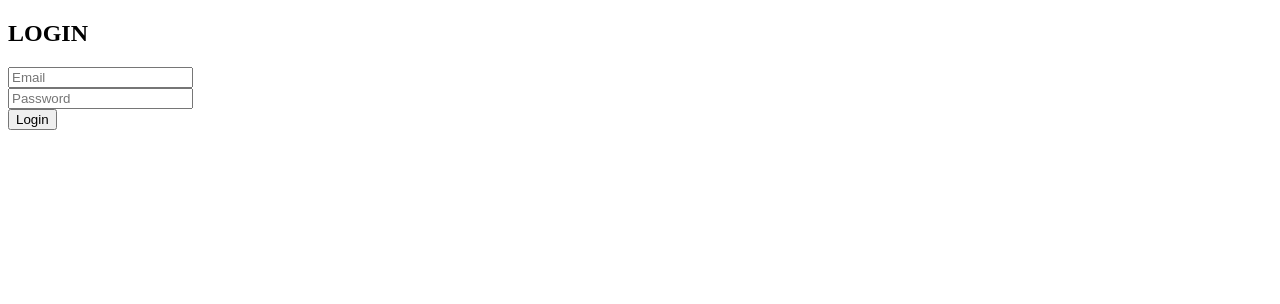
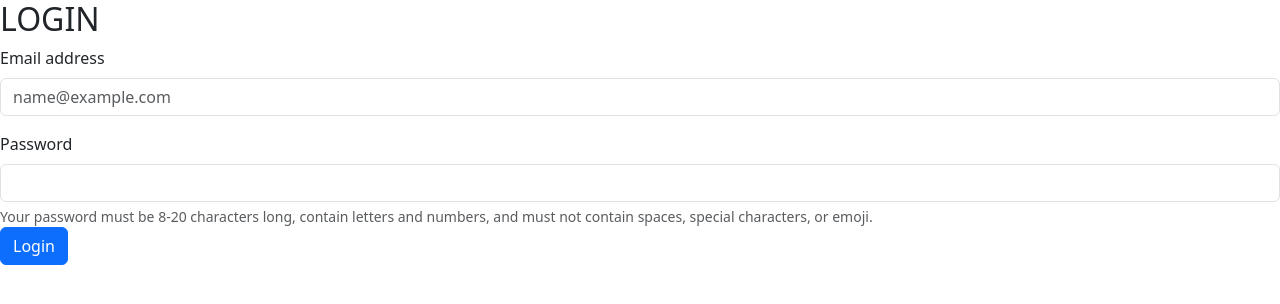
Before and after one commit to tushar0i/flask_test, a Flask app: page /login in a window 1280 px wide. Shown: the top 304 px of the page. Run offline with Flask 3, Linux system fonts and the light colour scheme.

Commit message:
adding bootstrap css in login page

```diff
--- a/templates/base.html
+++ b/templates/base.html
@@ -5,11 +5,13 @@
     <meta name="viewport" content="width=device-width, initial-scale=1.0">
     <title>{%block title%}Default title{%endblock%}</title>
     <link rel="stylesheet" href="/css/style.css">
+    <link href="https://cdn.jsdelivr.net/npm/bootstrap@5.3.8/dist/css/bootstrap.min.css" rel="stylesheet" integrity="sha384-sRIl4kxILFvY47J16cr9ZwB07vP4J8+LH7qKQnuqkuIAvNWLzeN8tE5YBujZqJLB" crossorigin="anonymous">
 </head>
 <body>
     <!-- <div>
         Hi there we met again!
     </div> -->
     {%block content%}content {%endblock%}
+    <script src="https://cdn.jsdelivr.net/npm/bootstrap@5.3.8/dist/js/bootstrap.bundle.min.js" integrity="sha384-FKyoEForCGlyvwx9Hj09JcYn3nv7wiPVlz7YYwJrWVcXK/BmnVDxM+D2scQbITxI" crossorigin="anonymous"></script>
 </body>
 </html>
--- a/templates/login.html
+++ b/templates/login.html
@@ -5,11 +5,19 @@
 <div>
     <h2>LOGIN</h2>
     <form method="POST" action="{{ url_for('login') }}">
-        <input type="text" name="email" placeholder="Email">
-        <br>
-        <input type="password" name="password" placeholder="Password">
-        <br>
-        <input type="submit" value="Login">
+
+        <div class="mb-3">
+        <label for="exampleFormControlInput1" class="form-label">Email address</label>
+        <input name="email" type="email" class="form-control" id="exampleFormControlInput1" placeholder="name@example.com">
+        </div>
+
+        <label for="inputPassword5" class="form-label">Password</label>
+        <input name="password" type="password" id="inputPassword5" class="form-control" aria-describedby="passwordHelpBlock">
+        <div id="passwordHelpBlock" class="form-text">
+        Your password must be 8-20 characters long, contain letters and numbers, and must not contain spaces, special characters, or emoji.
+        </div>
+        <button type="submit" class="btn btn-primary">Login</button>
+
     </form>
 </div>
 {%endblock%}
```
